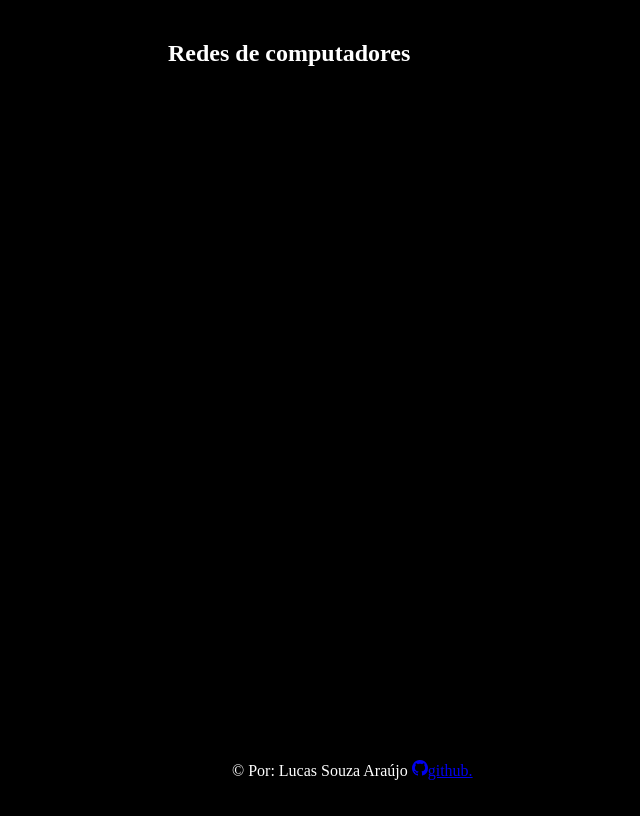
After one commit to logosart/pythonanywhere, a Django app: page /materias/redes in a window 1280 px wide. The commit adds this page. Shown: the whole page, without its empty margins (344-984 px from the left). Run offline with Django 4.2, Linux system fonts and the light colour scheme.

Commit message:
pagina poo e redes

```diff
--- /dev/null
+++ b/portfolio/templates/redes.html
@@ -0,0 +1,53 @@
+{% extends "base.html"  %} {% block title %} Redes de Computadores {% endblock %}
+{% block content %}
+<head>
+    <div class = "titulo">Redes de computadores</div>
+
+</head>
+
+<body>
+    <div class ="texto">
+        <p>
+
+        </p>
+    </div>
+</body>
+
+<style>
+
+    .titulo{
+    font-size: 150%;
+    position: absolute;
+    color: white;
+    align-items: center;
+    font-weight: bold;
+    top: 5%;
+    left: 40%;
+    }
+
+body{
+    background-color: black;
+    display: flex;
+    justify-content: center;
+    align-items: center;
+    height: 100vh; /* Torna a página verticalmente centrada */
+}
+
+#footer{
+    color: white;
+    position: absolute;
+    left:45%;
+    top: 95%;
+    justify-content: center;
+    align-items: center;
+}
+
+.texto{
+    color: white;
+    height: 50%;
+    width: 50%;
+}
+
+</style>
+
+{% endblock %}
--- a/portfolio/urls.py
+++ b/portfolio/urls.py
@@ -3,5 +3,7 @@ from . import views
 
 urlpatterns = [
     path("", views.home, name ="home"),
-     path('materias/', views.materias, name='materias')
+    path('materias/', views.materias, name='materias'),
+    path('materias/poo', views.poo, name = 'poo'),
+    path('materias/redes', views.redes, name = 'redes')
 ]
--- a/portfolio/views.py
+++ b/portfolio/views.py
@@ -6,3 +6,9 @@ def home(request):
 
 def materias(request):
     return render(request, "materias.html")
+
+def poo(request):
+    return render(request, "poo.html")
+
+def redes(request):
+    return render(request, "redes.html")
```
Also changed, not shown: portfolio/templates/materias.html (+9 -12 lines), portfolio/templates/poo.html (added, +52 -0 lines).
